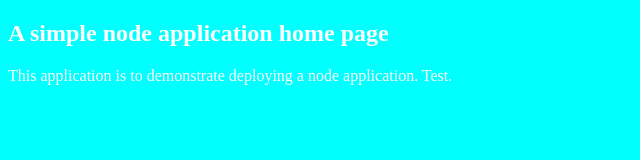
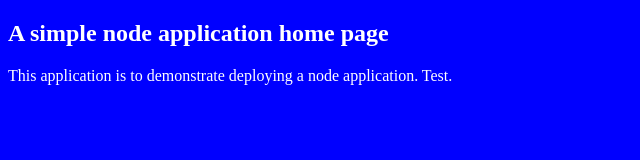
Before and after one commit to markk19/node_mk, a website: page index.html in a window 1280 px wide. Shown: the whole page, without its empty margins (0-640 px from the left). Drawn offline with Linux system fonts and the light colour scheme.

Commit message:
Updated colours

```diff
--- a/index.html
+++ b/index.html
@@ -3,7 +3,7 @@
   <head>
     <title>Basic Node App</title>
    </head>
-  <body style="background:aqua; color:white;">
+  <body style="background:blue; color:white;">
     <h2>A simple node application home page</h2>
     <p>
       This application is to demonstrate deploying a node application.
```
